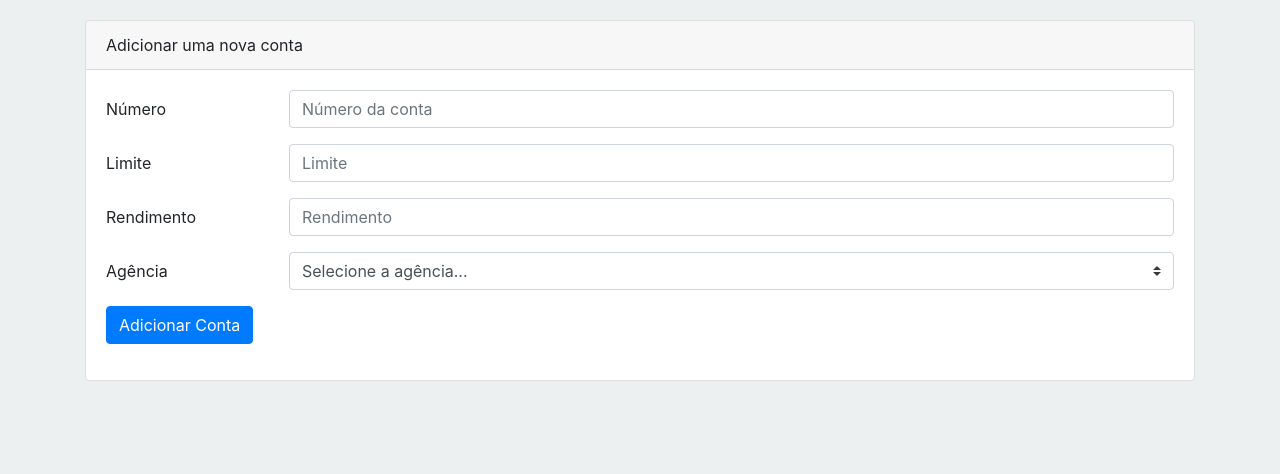
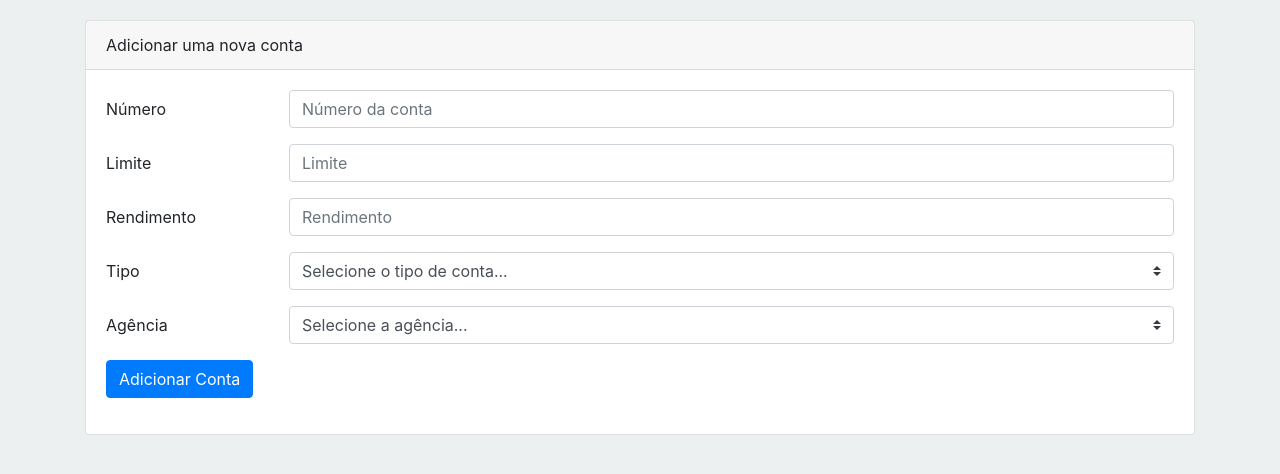
Before and after one commit to juniorsilva42/sisab, a PHP site: page /sisab/contas in a window 1280 px wide. Shown: the part 56-530 px from the top of the page. Run offline with PHP 8.4, Linux system fonts and the light colour scheme; data that the repository does not hold is empty; some libraries are stand-ins or nearby versions.

Commit message:
refatorando...

```diff
--- a/App/Views/Contas/index.twig
+++ b/App/Views/Contas/index.twig
@@ -55,6 +55,19 @@
                     </div>
 
                     <div class="form-group row">
+                        <label for="selectTipo" class="col-sm-2 col-form-label">Tipo</label>
+                        <div class="col-sm-10">
+                            <select name="agencia" class="form-control custom-select" id="selectTipo" required>
+                                <option selected>Selecione o tipo de conta...</option>
+                                <option value="CONTA_CORRENTE">Conta Corrente</option>
+                                <option value="CONTA_POUPANCA">Conta Poupança</option>
+                                <option value="CONTA_ESPECIAL">Conta Especial</option>
+                            </select>
+                        </div>
+                    </div>
+
+
+                    <div class="form-group row">
                         <label for="selectAgencias" class="col-sm-2 col-form-label">Agência</label>
                         <div class="col-sm-10">
                             <select name="agencia" class="form-control custom-select" id="selectAgencias" required>
--- a/App/Views/Contas/listar.twig
+++ b/App/Views/Contas/listar.twig
@@ -36,7 +36,7 @@
                             <td>{{ conta.limite }}</td>
                             <td>{{ conta.rendimento }}%</td>
                             <td>{{ conta.tipo }}</td>
-                            <td>{{ conta.agencia_numero }}</td>
+                            <td>{{ conta.numero_agencia }}</td>
                         </tr>
                     {% endfor %}
 
```
Also changed, not shown: App/Controllers/AgenciasController.php (+9 -3 lines).
